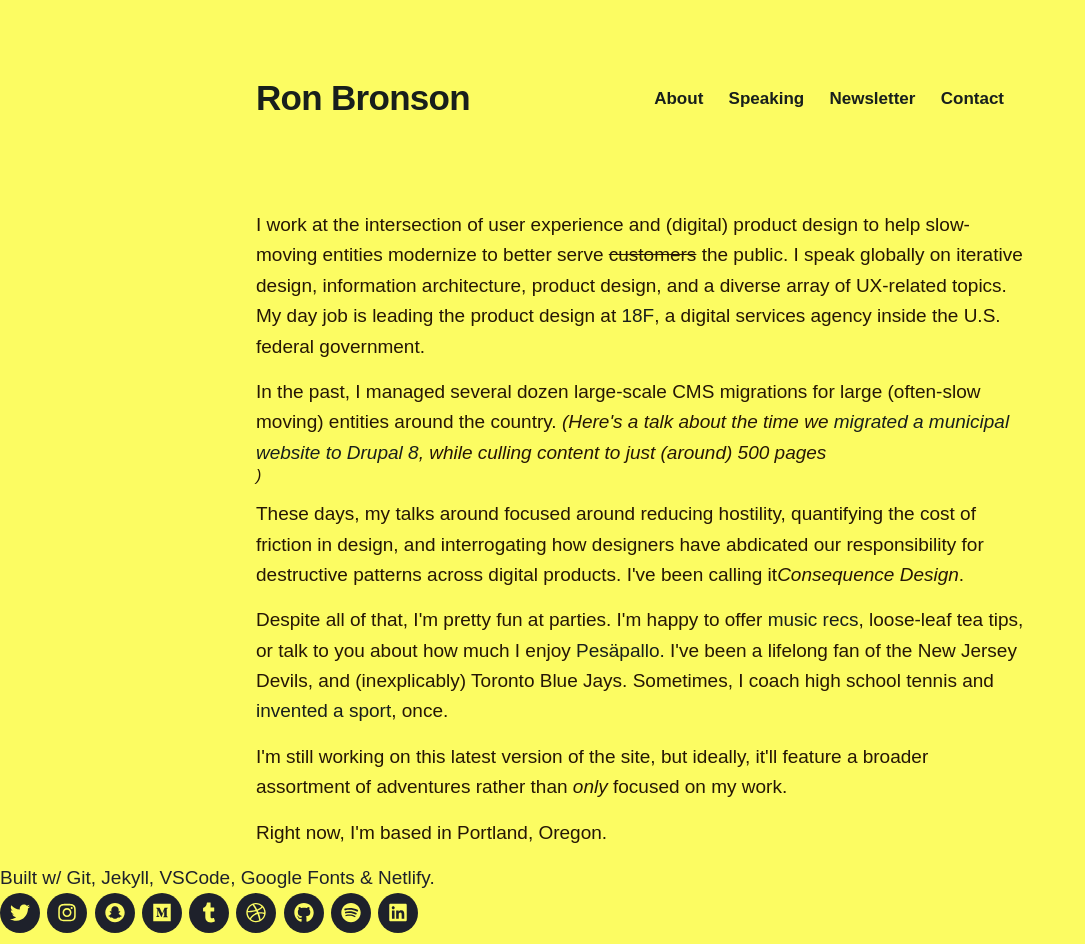
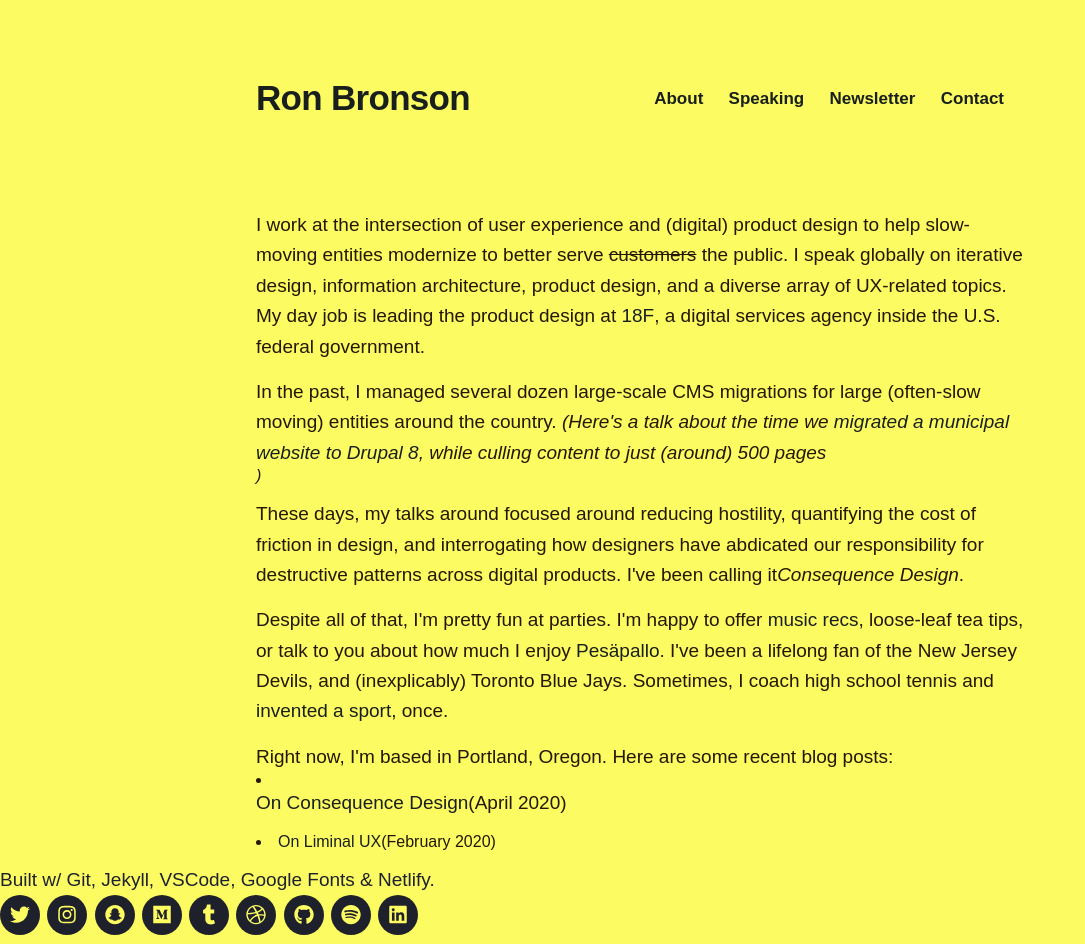
Before and after one commit to quarterback/2020-home, a Jekyll site: the page built from index.html, in a window 1280 px wide. Shown: the whole page, without its empty margins (0-1085 px from the left). Built offline with Jekyll 4.4.1, drawn with Linux system fonts in a browser that asks for light colours; nearby versions of some CDN libraries; some web fonts are replaced.

Commit message:
Update index.html

```diff
--- a/index.html
+++ b/index.html
@@ -19,11 +19,12 @@
 		<p>Despite all of that, I'm pretty fun at parties.  I'm happy to offer <a href="https://www.last.fm/user/omnivoreron">music recs</a>, loose-leaf tea tips, or talk to you about how much I enjoy <a href="https://www.youtube.com/watch?v=H_navSFGj0I">Pesäpallo.</a>  I've been a lifelong fan of the New Jersey Devils, and (inexplicably) Toronto Blue Jays.
 		Sometimes, I coach high school tennis and <a href="https://en.wikipedia.org/wiki/Tennis_polo">invented a sport</a>, once.
 
-		<p>I'm still working on this latest version of the site, but ideally, it'll feature a broader assortment of adventures rather than <em>only</em> focused on my work. </p>
+		<p>Right now, I'm based in Portland, Oregon. Here are some recent blog posts:</p>
 
-		<p>Right now, I'm based in Portland, Oregon.</p>
-		</p>
+		<li><p><a href="https://consequence.design/post/616408785711431680/on-consequence-design">On Consequence Design</a>(April 2020)</li>
+		</p></li>
 
+		<li><a href="https://work.ronbronson.com/post/190748064225/liminal-ux">On Liminal UX</a>(February 2020)<p></p></li>
 	</div>
 
 </section>
```
